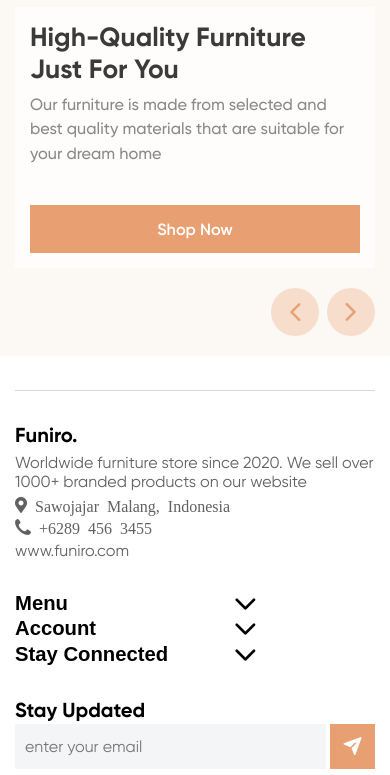
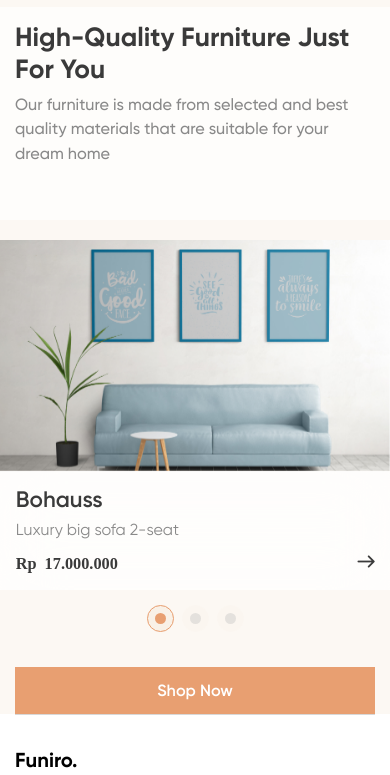
Before and after one commit to tehnikDaniyar/furnitureShop, a website with bundled scripts: page src/index.html in a window 390 px wide. Shown: the part 43-818 px from the top of the page. Built offline with nearby package versions, Linux system fonts and the light colour scheme; files whose address does not match are found by name; a web font is replaced by a local one.

Commit message:
ended adaptive main-slider

```diff
--- a/gulp/version.json
+++ b/gulp/version.json
@@ -1,3 +1,3 @@
 {
-    "main": "20230310223350"
+    "main": "20230311221850"
 }
--- a/src/html/blocks/main-slider.html
+++ b/src/html/blocks/main-slider.html
@@ -22,7 +22,8 @@
 							<div class="slider-main__image _ibg">
 								<img src="/src/img/main-slider/01.jpg" alt="img01">
 							</div>
-							<a href="#" class="slider-main__content">
+							<a href="#" data-swiper-parallax-opacity="0" data-swiper-parallax-x="-100%"
+								class="slider-main__content">
 								<div class="slider-main__title">Bohauss</div>
 								<div class="slider-main__text">Luxury big sofa 2-seat</div>
 								<div class="slider-main__price _icon-arrow-link">Rp 17.000.000</div>
@@ -32,7 +33,8 @@
 							<div class="slider-main__image _ibg">
 								<img src="/src/img/main-slider/02.jpg" alt="img01">
 							</div>
-							<a href="#" class="slider-main__content">
+							<a href="#" data-swiper-parallax-opacity="0" data-swiper-parallax-x="-100%"
+								class="slider-main__content">
 								<div class="slider-main__title">Bohauss</div>
 								<div class="slider-main__text">Luxury big sofa 2-seat</div>
 								<div class="slider-main__price _icon-arrow-link">Rp 17.000.000</div>
@@ -42,7 +44,8 @@
 							<div class="slider-main__image _ibg">
 								<img src="/src/img/main-slider/03.jpg" alt="img01">
 							</div>
-							<a href="#" class="slider-main__content">
+							<a href="#" data-swiper-parallax-opacity="0" data-swiper-parallax-x="-100%"
+								class="slider-main__content">
 								<div class="slider-main__title">Bohauss</div>
 								<div class="slider-main__text">Luxury big sofa 2-seat</div>
 								<div class="slider-main__price _icon-arrow-link">Rp 17.000.000</div>
--- a/src/js/app.js
+++ b/src/js/app.js
@@ -20,8 +20,8 @@ const swiper = new Swiper('.slider-main__body', {
 	slidesPerView: 1,
 	spaceBetween: 32,
 	// watchOverflow: true,
-	speed: 800,
-	// parallax: true,
+	speed: 1200,
+	parallax: true,
 	// loopedSlides: 5,
 	// loopPreventsSliding: true,
 
@@ -35,8 +35,8 @@ const swiper = new Swiper('.slider-main__body', {
 
 	// Navigation arrows
 	navigation: {
-		nextEl: '.slider-arrow_next',
-		prevEl: '.slider-arrow_prev',
+		nextEl: '.slider-main .slider-arrow_next',
+		prevEl: '.slider-main .slider-arrow_prev',
 	},
 
 	// And if we need scrollbar
--- a/src/scss/base.scss
+++ b/src/scss/base.scss
@@ -165,7 +165,7 @@ a {
 		content: "";
 		height: 11px;
 		width: 11px;
-		background-color: $grayColor;
+		background-color: $darkGrayColor;
 		border-radius: 50%;
 		transition: background-color 0.3s ease 0s;
 	}
--- a/src/scss/blocks/main-silder.scss
+++ b/src/scss/blocks/main-silder.scss
@@ -28,16 +28,18 @@
 	// .main-slider__body
 
 	&__body {
-		padding: 140px 0 0 0;
+		padding-top: 140px;
 		position: relative;
 		z-index: 2;
 
 		@media (max-width:992.98px) {
-			padding: 80px 0 0 0;
+			padding-top: 80px;
+			position: relative;
+			padding-bottom: clamp(2.813rem, 2.095rem + 3.59vw, 4.875rem);
 		}
 
 		@media (max-width:767.98px) {
-			padding: 50px 0 0 0;
+			padding-top: 50px;
 		}
 
 		@media (min-width:992.98px) {
@@ -51,13 +53,17 @@
 		flex: 0 0 calc(494 / 1240) * 100%;
 		margin-bottom: clamp(0.938rem, -0.476rem + 7.07vw, 5rem);
 		align-self: flex-start;
+
+		@media (max-width:992.98px) {
+			// margin-bottom: 0;
+			margin: 0 -15px 20px;
+		}
 	}
 
 	// .main-slider__slider
 
 	&__slider {
 		flex: 1 1 auto;
-		min-width: 0;
 		align-self: flex-end;
 
 		@media (min-width: 992.98px) {
@@ -68,12 +74,12 @@
 }
 
 .content-main {
-	position: relative;
-	z-index: 5;
 	background: rgba(255, 255, 255, 0.72);
 	padding: 15px;
 
 	@media (min-width: 992.98px) {
+		position: relative;
+		z-index: 5;
 		padding: clamp(0.063rem, -1.22rem + 6.41vw, 3.75rem);
 		background: rgba(255, 255, 255, 0.9);
 
@@ -126,6 +132,13 @@
 				background-color: #b47b58;
 			}
 		}
+
+		@media (max-width:992.98px) {
+			position: absolute;
+			width: 100%;
+			bottom: 0;
+			left: 0;
+		}
 	}
 }
 
@@ -133,22 +146,41 @@
 	display: flex;
 	flex-direction: column;
 	align-items: flex-end;
+	min-width: 0;
+
+	@media (max-width:992.98px) {
+		// display: block;
+		align-self: stretch;
+		flex-direction: column-reverse;
+	}
+
+	@media (max-width:992.98px) {
+		margin: 0 -15px;
+	}
+
+
 
 	// .slider-main__controls
 
 	&__controls {
 		align-self: stretch;
+
+		@media (max-width:992.98px) {
+			padding: 15px;
+		}
 	}
 
 	// .slider-main__body (swiper)
 
 	&__body {
 		overflow: hidden;
+		width: 100%;
 		// display: none;
 
 		@media (min-width:992.98px) {
 			width: clamp(18.125rem, 4.125rem + 70vw, 58.375rem);
 		}
+
 	}
 
 	// .slider-main__wrapper
@@ -173,12 +205,12 @@
 		min-width: 295px;
 		max-height: 300px;
 		overflow: auto;
-		position: absolute;
 		display: flex;
 		flex-direction: column;
 		padding: clamp(0.938rem, 0.742rem + 0.98vw, 1.5rem);
+		z-index: 5;
 
-		@media (min-width: 767.98px) {
+		@media (min-width: 992.98px) {
 			position: absolute;
 			min-width: 350px;
 			right: clamp(0rem, -0.87rem + 4.35vw, 2.5rem);
@@ -242,11 +274,19 @@
 
 	&__dotts {
 		flex: 1 1 auto;
+
+		@media (max-width:992.98px) {
+			justify-content: center;
+		}
 	}
 
 	// .controls-slider-main__arrows
 
-	&__arrows {}
+	&__arrows {
+		@media (max-width:992.98px) {
+			display: none;
+		}
+	}
 }
 
 
```
Also changed, not shown: dist/css/style.min.css, dist/index.html, dist/js/app.min.js.
